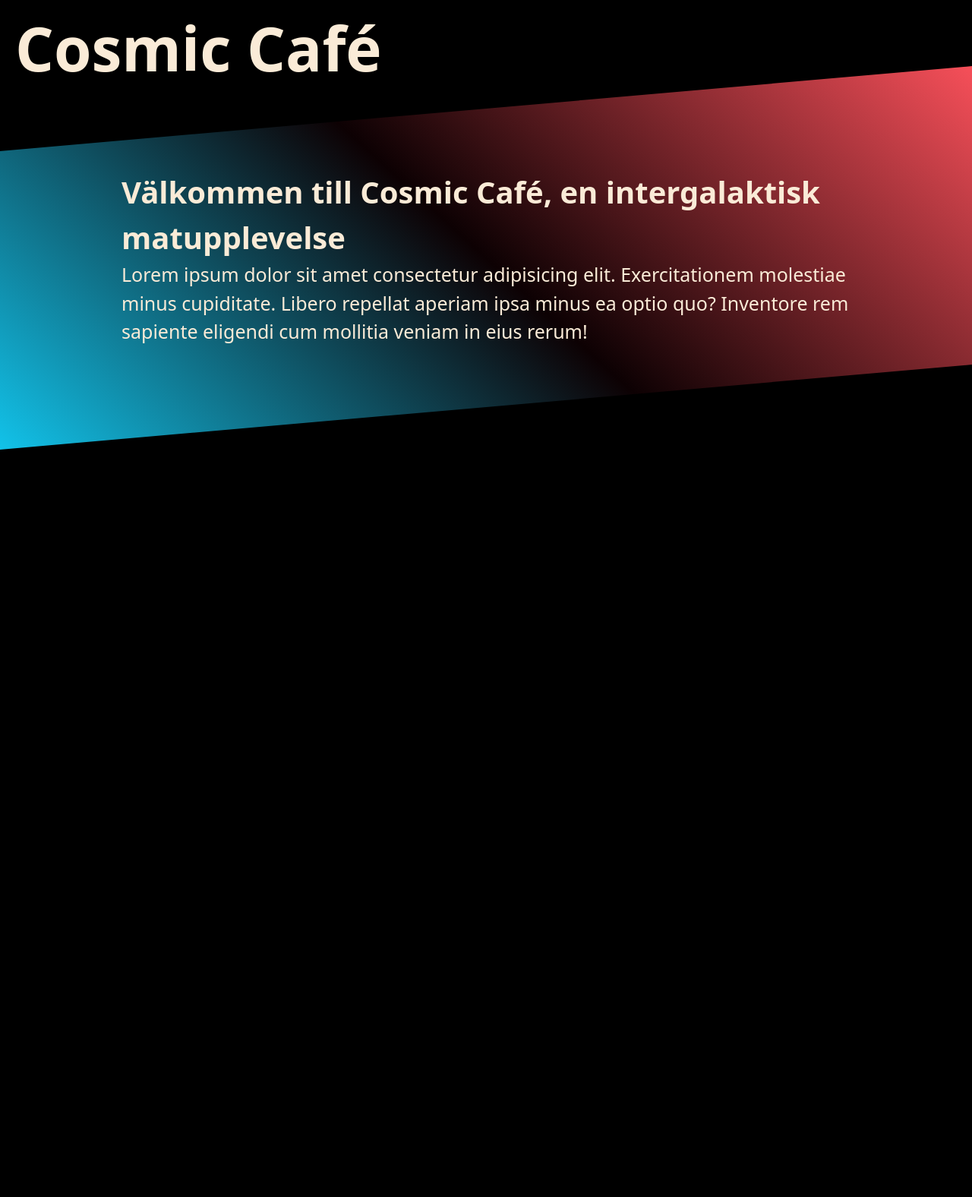
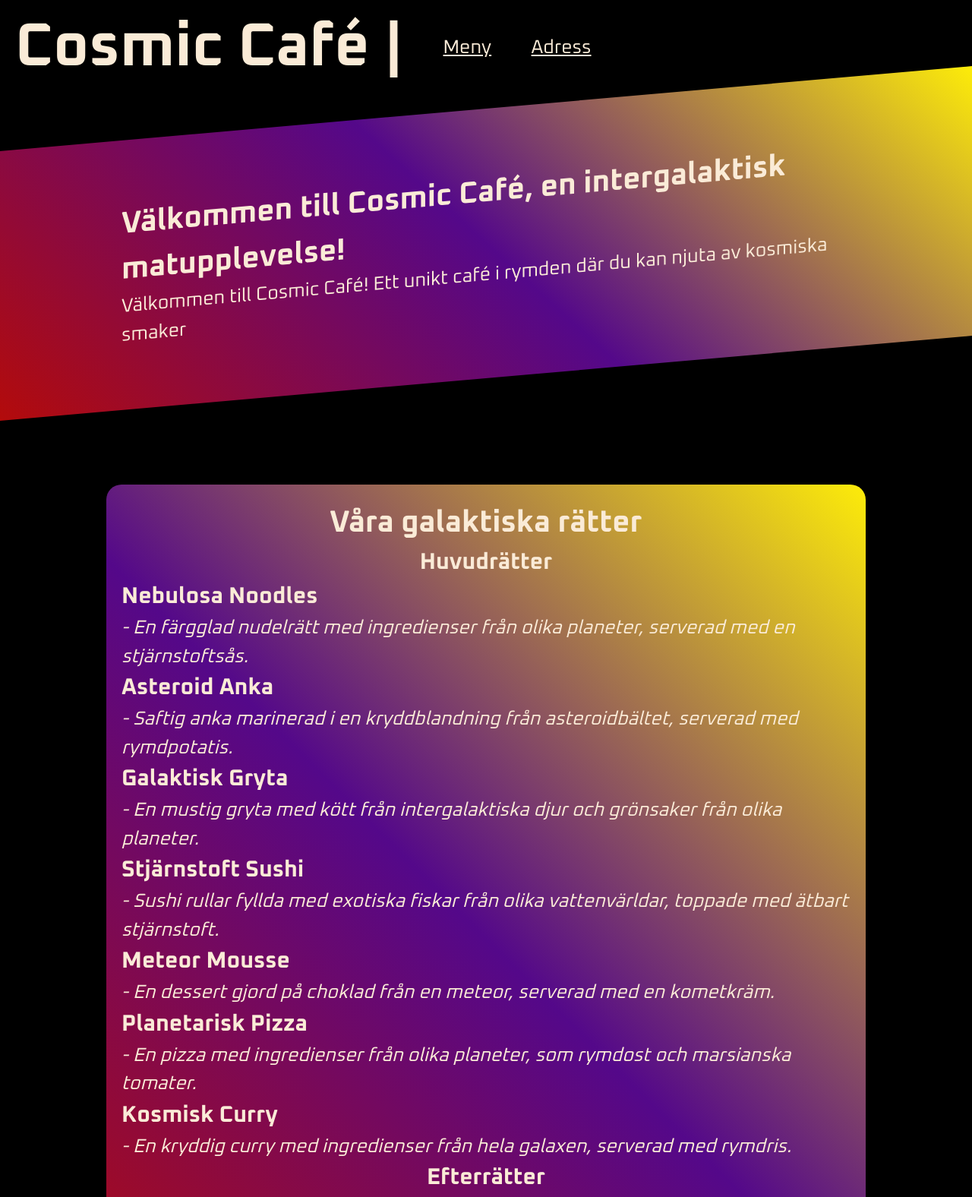
Before and after one commit to Sterje/diagonaltest, a plain HTML site: page index.html in a window 1280 px wide. Shown: the part 17-1593 px from the top of the page at 76% size. Before the commit the page ends 800 px from the top, so only its background shows below. Drawn offline with Linux system fonts and the light colour scheme; a web font is replaced by a local one.

Commit message:
Cosmic cafe diagonal version
School Assaignment, trying out skew

```diff
--- a/index.html
+++ b/index.html
@@ -1,22 +1,58 @@
 <!DOCTYPE html>
 <html lang="en">
 <head>
+    <link rel="preconnect" href="https://fonts.googleapis.com">
+<link rel="preconnect" href="https://fonts.gstatic.com" crossorigin>
+<link href="https://fonts.googleapis.com/css2?family=Oxanium:wght@200..800&family=Sixtyfour+Convergence&display=swap" rel="stylesheet">
     <link rel="stylesheet" href="styles.css">
     <meta charset="UTF-8">
     <meta name="viewport" content="width=device-width, initial-scale=1.0">
     <title>Diagonal test</title>
 </head>
 <body>
-    <header>
-        <h1 class="header">Cosmic Café</h1>
+    <header class="header">
+        <h1>Cosmic Café |</h1>
+        <nav class="navbar">
+        <p><a href="#dishes">Meny</a></p>
+        <p><a href="#adress">Adress</a></p>
+        </nav>
     </header>
     <section class="diagonal">
         <section class="wrapper">
-            <h2 class="section-title">Välkommen till Cosmic Café, en intergalaktisk matupplevelse</h2>
-            <p>Lorem ipsum dolor sit amet consectetur adipisicing elit. Exercitationem molestiae minus cupiditate.
-                Libero repellat aperiam ipsa minus ea optio quo? Inventore rem sapiente eligendi cum mollitia
-                veniam in eius rerum!</p>
+            <h2 class="section-title">Välkommen till Cosmic Café, en intergalaktisk matupplevelse!</h2>
+            <p>Välkommen till Cosmic Café!
+
+                Ett unikt café i rymden där du kan njuta av kosmiska smaker
+               </p>
         </section>
     </section>
+    <section class="container">
+        <article class="menu" id="dishes">
+            <h2>Våra galaktiska rätter</h2>
+            <h3 class="menudish">Huvudrätter</h3>
+            <h3>Nebulosa Noodles</h3>
+            <p>- En färgglad nudelrätt med ingredienser från olika planeter, serverad med en stjärnstoftsås.</p>
+            <h3>Asteroid Anka</h3>
+            <p>- Saftig anka marinerad i en kryddblandning från asteroidbältet, serverad med rymdpotatis.</p>
+            <h3>Galaktisk Gryta</h3>
+            <p>- En mustig gryta med kött från intergalaktiska djur och grönsaker från olika planeter.</p>
+            <h3>Stjärnstoft Sushi</h3>
+            <p>- Sushi rullar fyllda med exotiska fiskar från olika vattenvärldar, toppade med ätbart stjärnstoft.</p>
+            <h3>Meteor Mousse</h3>
+            <p>- En dessert gjord på choklad från en meteor, serverad med en kometkräm.</p>
+            <h3>Planetarisk Pizza</h3>
+            <p>- En pizza med ingredienser från olika planeter, som rymdost och marsianska tomater.</p>
+            <h3>Kosmisk Curry</h3>
+            <p>- En kryddig curry med ingredienser från hela galaxen, serverad med rymdris.</p>
+            <h3 class="menudish">Efterrätter</h3>
+            <h3>Svart Hål Brownie</h3>
+            <p>- En rik och chokladig brownie med en mystisk, mörk sås som är lika djup som ett svart hål.</p>
+            <h3>Planetarisk Pudding</h3>
+            <p>- En krämig pudding med smaker från olika planeter, serverad med en stjärnklara sås.</p>
+        </article>
+    </section>
+    <footer class="footer" id="adress">
+        <p>Cosmic Cafe - Vintergatan, Kvadrant x5L, 25B.</p>
+    </footer>
 </body>
 </html>
--- a/styles.css
+++ b/styles.css
@@ -2,7 +2,7 @@
     margin: 0;
     padding: 0;
     box-sizing: border-box;
-    font-family: system-ui;
+    font-family: Oxanium;
     font-size: 1.25rem;
     line-height: 1.5;
     background-color: black;
@@ -16,7 +16,6 @@
     padding-inline: 1rem;
     background: transparent;
 
-
 }
 
 .diagonal {
@@ -26,22 +25,24 @@
 }
 
 .header {
+    display: flex;
     padding: 1rem;
     font-size: 4rem;
+    background: transparent;
+    flex-wrap: wrap;
 
-    background: transparent;
 
 }
 
 .section-title {
     font-size: 2rem;
     background: transparent;
-
+    transform: skewY(-5deg);
 }
 
 .diagonal::after {
     content: '';
-    background-image: linear-gradient(45deg, #12c2e9, #0d0103, #f64f59);
+    background-image: linear-gradient(45deg, #b30b0b, #54088a, #fdec09);
     position: absolute;
     z-index: -1;
     transform: skewY(-5deg);
@@ -50,32 +51,60 @@
 
 section {
     padding-block: 2rem;
+    justify-content: center;
 }
 
-p {
-    background-color: transparent;
-}
-
-.menu-diagonal{
-    position: relative;
-    isolation: isolate;
-
+.container {
+    display: flex;
 }
 
 .menu {
+    padding: 1rem;
+    margin-top: 5rem;
     max-width: 50rem;
-    margin-left: auto;
-    margin-right: auto;
-    padding-inline: 1rem;
+    background-image: linear-gradient(45deg, #b30b0b, #54088a, #fdec09);
+    border-radius: 20px;
+}
+
+.header h1 {
+    font-size: 4rem;
+}
+
+.wrapper p {
+    background-color: transparent;
+    transform: skewY(-5deg);
+}
+
+.menu p {
     background: transparent;
+    font-style: italic;
+}
+
+.menu h2 {
+    background: transparent;
+    font-size: 2rem;
+    text-align: center;
+}
+
+.menu h3 {
+    font-size: 1.5rem;
+    background: transparent;
+}
+
+.menudish {
+    text-align: center;
+    font-size: 2rem;
+}
+
+.footer p {
+    font-size: 1rem;
+    text-align: center;
+}
+
+.navbar {
+    width: 15rem;
+    display: flex;
+    align-items: center;
+    justify-content: space-evenly;
 
 }
-
-.menu::after {
-    content: '';
-    background-image: linear-gradient(45deg, #12c2e9, #0d0103, #f64f59);
-    position: absolute;
-    z-index: -1;
-    transform: skewY(-5deg);
-    inset: 0;
-}
```
